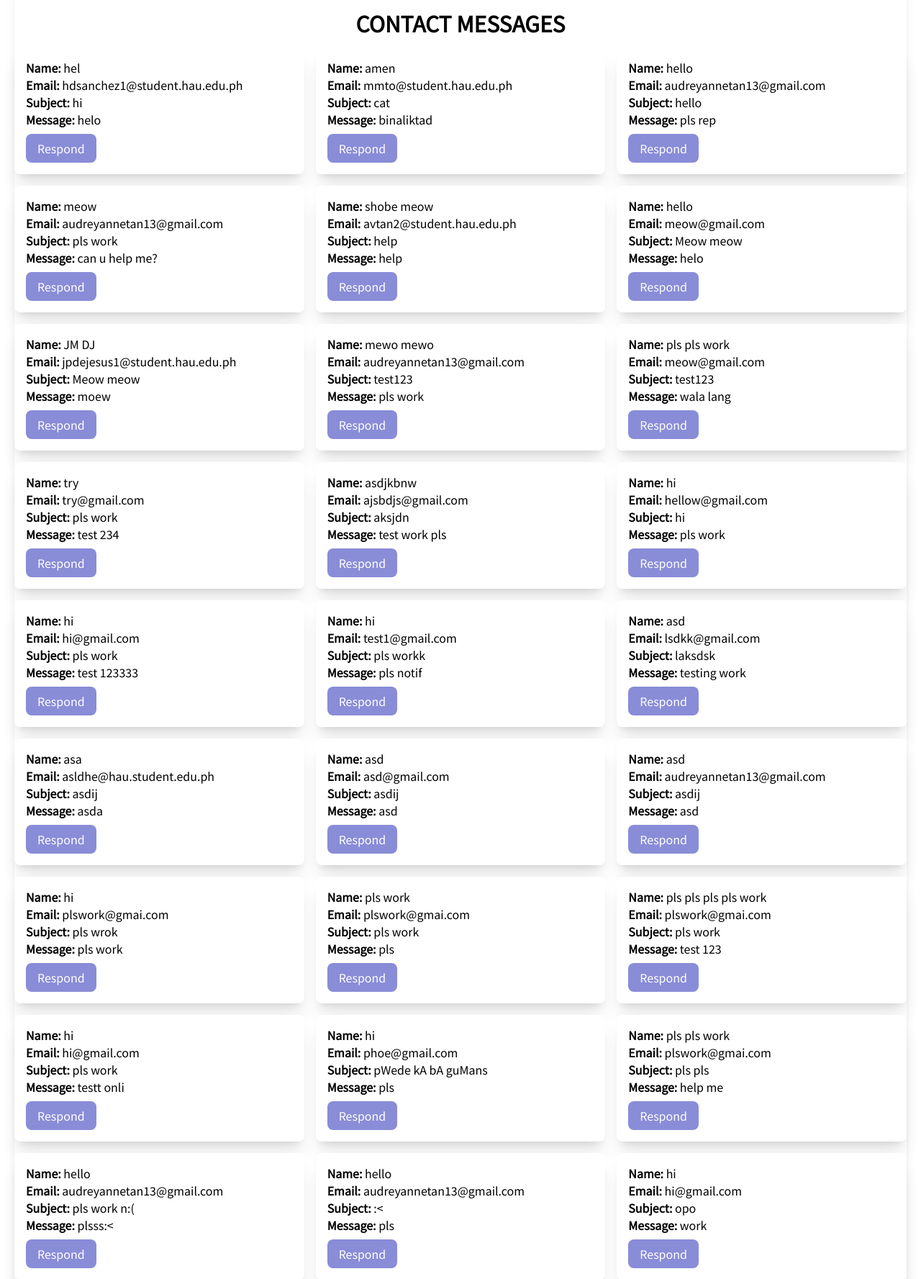
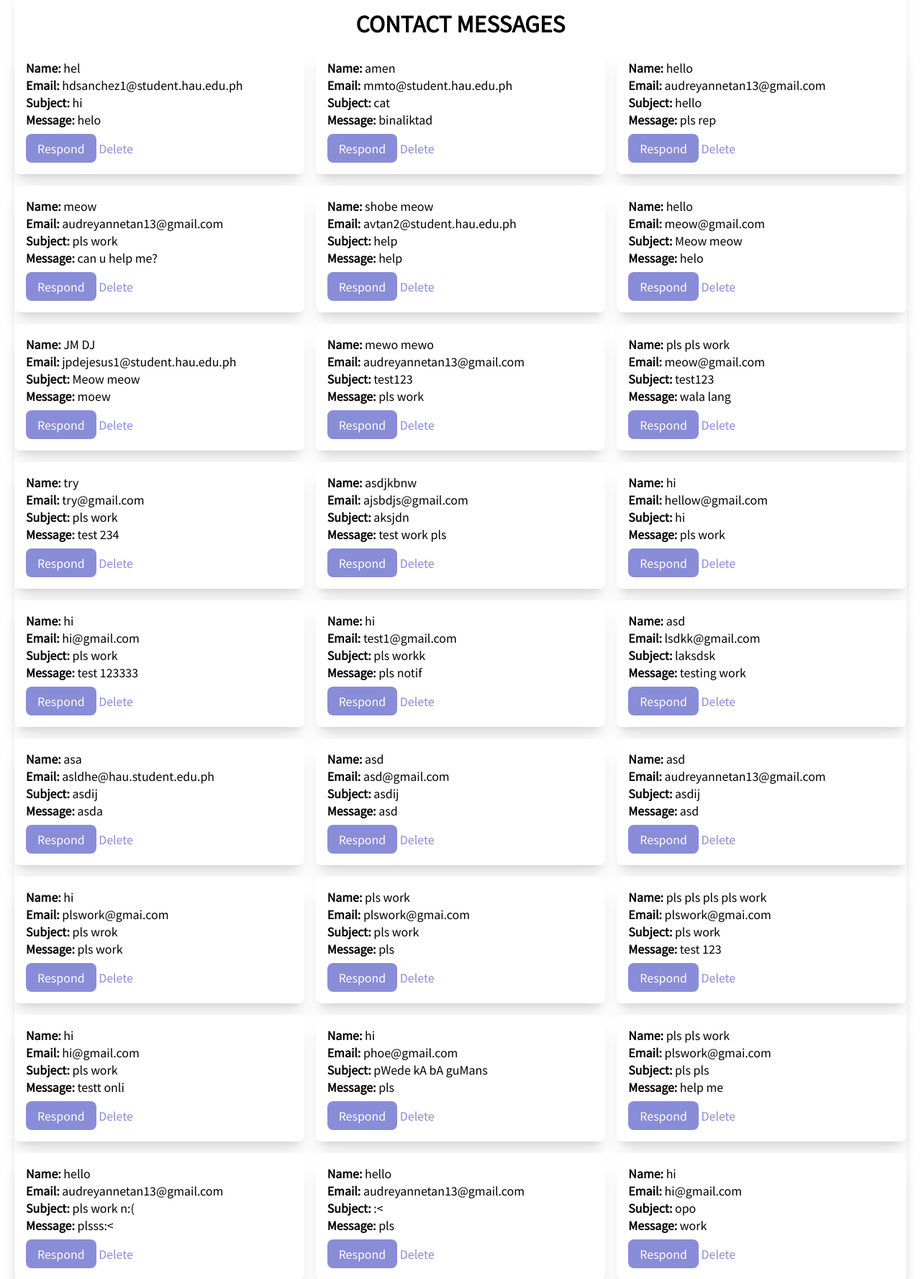
Before and after one commit to miahangelato/HAUM, a Django app: page /contact/ in a window 1280 px wide. Shown: the part 147-1924 px from the top of the page at 72% size. Run offline with Django 4.2, Linux system fonts and the light colour scheme; a user stored in the database is signed in; data comes from the database, SQL or seed files in the repository; some libraries are stand-ins or nearby versions.

Commit message:
for final reporting03

```diff
--- a/core/urls.py
+++ b/core/urls.py
@@ -19,4 +19,5 @@ urlpatterns = [
     path('reset/<uidb64>/<token>/', auth_views.PasswordResetConfirmView.as_view(template_name="core/password_rest_form.html"), name='password_reset_confirm'),
     path('password_reset_complete/', auth_views.PasswordResetCompleteView.as_view(template_name="core/password_reset_done.html"), name='password_reset_complete'),
     path('send_email/<str:subject>/<str:email>/<str:name>/', send_email, name='send_email'),
+    path('<int:contact_id>/deleteContact/', views.delete_contact, name='deleteContact'),
 ]
--- a/core/views.py
+++ b/core/views.py
@@ -192,3 +192,9 @@ def login_required_redirect(function):
         else:
             return function(request, *args, **kwargs)
     return wrap
+
+def delete_contact(request, contact_id):
+    contact = Contact.objects.filter(pk=contact_id).first()
+    if contact is not None:
+        contact.delete()
+    return redirect('/contact')
--- a/templates/core/contact.html
+++ b/templates/core/contact.html
@@ -16,6 +16,9 @@
                         <a href="{% url 'send_email' contact.subject contact.email contact.name %}">
                             <button class="bg-red-800 hover-bg-red-900 text-white py-2 px-4 rounded-lg mt-2" style="background: {{ user.profile.color }}">Respond</button>
                         </a>
+                             <a href="{% url 'deleteContact' contact.id %}" class="btn btn-sm btn-primary"
+                                   style="color: {{ user.profile.color }}" role="button">
+                            Delete</a>
                     </div>
                 {% endfor %}
             </div>
```
